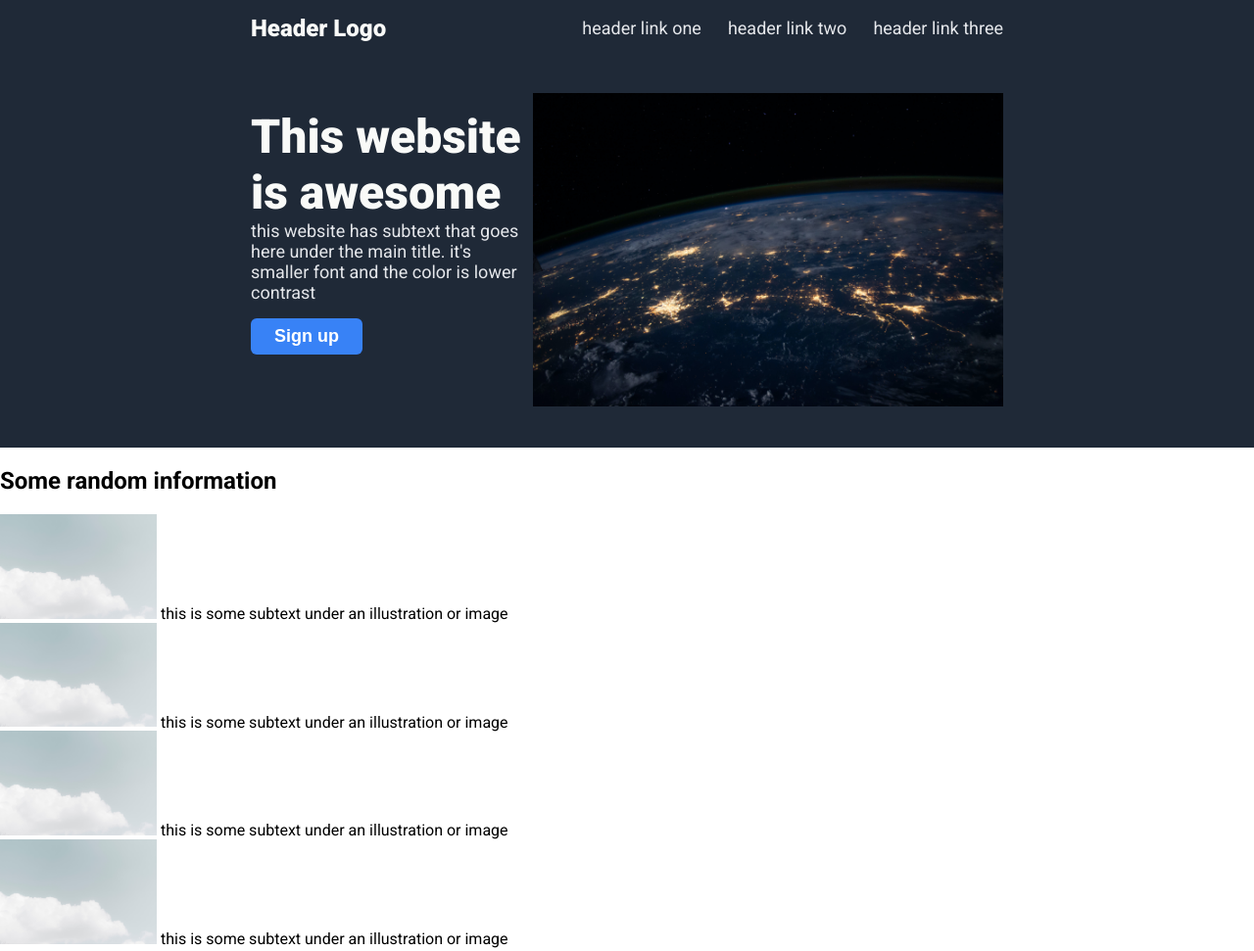
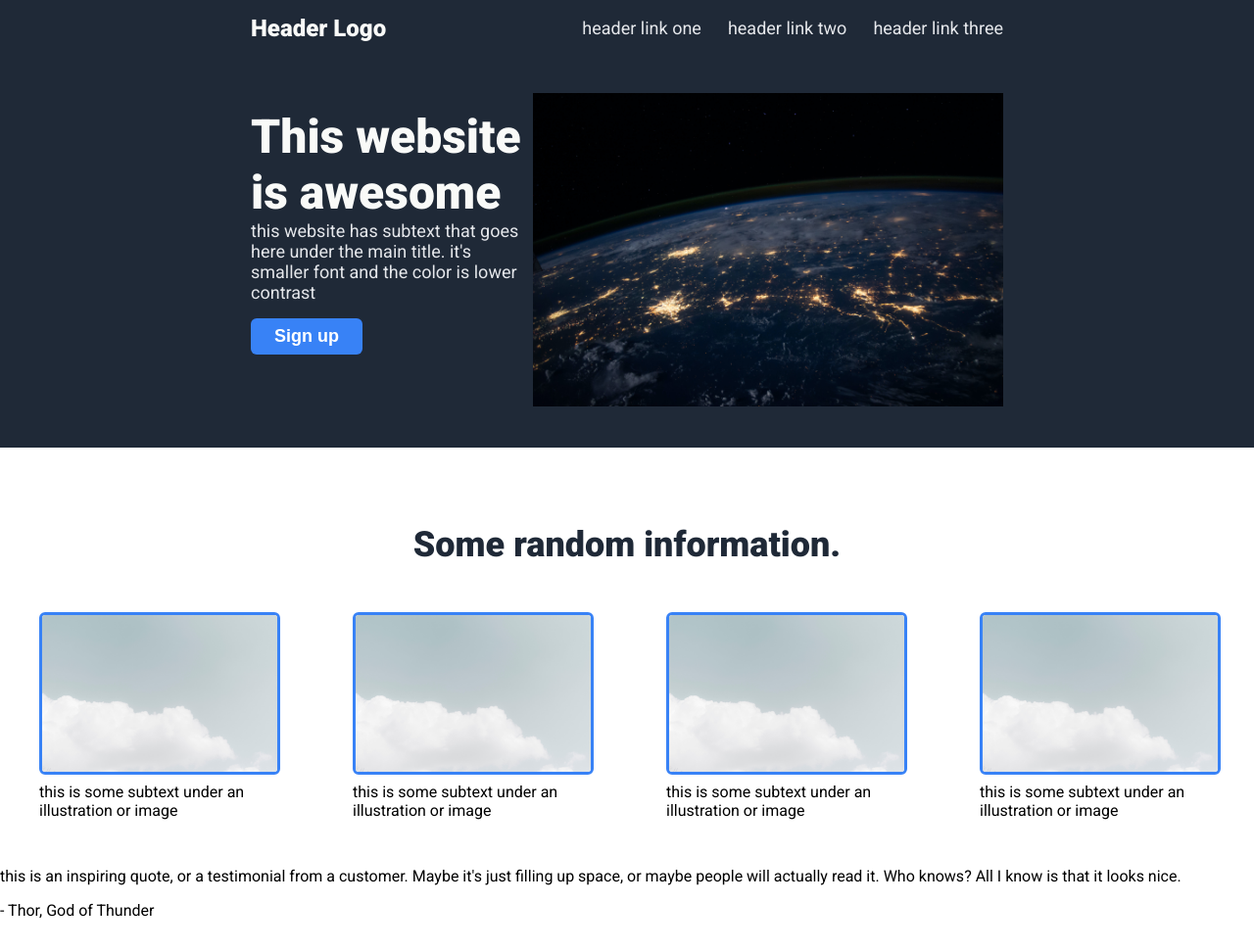
Before and after one commit to fadilshardy/landing-page-the-odin-project, a plain HTML site: page index.html in a window 1280 px wide. Shown: the top 971 px of the page at 98% size. Drawn offline with Linux system fonts and the light colour scheme.

Commit message:
add info section style

```diff
--- a/index.html
+++ b/index.html
@@ -43,7 +43,9 @@
     </section>
 
     <section class="info">
-        <h2>Some random information</h2>
+        <h2 class="info-title">Some random information.</h2>
+
+        <div class="info-cards">
 
         <div class="card">
             <img class="card-img" src="public/images/card-img-placeholder.jpg" alt=""></img>
@@ -68,6 +70,7 @@
 
             <span>this is some subtext under an illustration or image</span>
         </div>
+    </div>
 
 
     </div>
--- a/public/css/style.css
+++ b/public/css/style.css
@@ -1,7 +1,3 @@
-
-
-
-
  body {
     font-family:  'Roboto', sans-serif;
     margin: 0;
@@ -87,16 +83,56 @@
     height:auto;
 }
 
+section {
+    margin-bottom: 3rem;
+}
+
+/* END HERO SECTION */
+
+/* INFO SECTION */
+
+.info {
+
+    display: flex;
+    flex-direction: column;
+    align-items: center;
+}
+
+.info-title {
+    font-size: 36px;
+    font-weight: 900;
+    color: #1F2937;
+    margin-bottom: 3rem;
+}
+
+.info-cards {
+    display: flex;
+    flex-direction: row;
+    gap: 5rem;
+}
+
+.card {
+    display: flex;
+    flex-direction: column;
+    max-width: 15rem;
+    gap: 0.5rem;
+}
 
 
-/* END HERO SECTION */
+
+.card-img {
+    width: 15rem;
+    height: auto;
+    border: 3px solid #3882F6;
+    border-radius: 6px;
+
+}
+
+
+/* END INFO SECTION */
 
 .footer {
     background-color: #1F2937;
     color: white;
 
 }
-.card-img {
-    width: 160px;
-    height: auto;
-}
```
